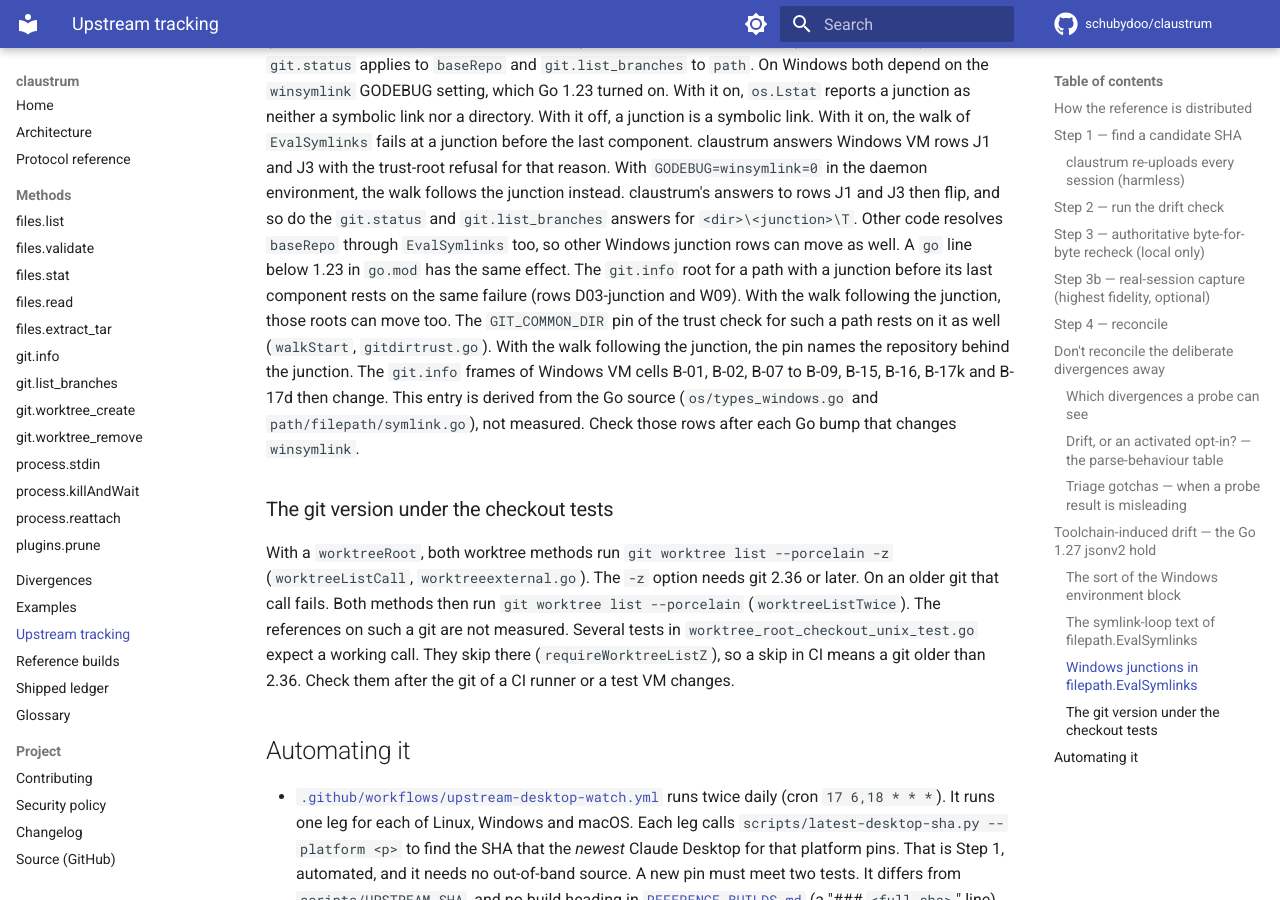
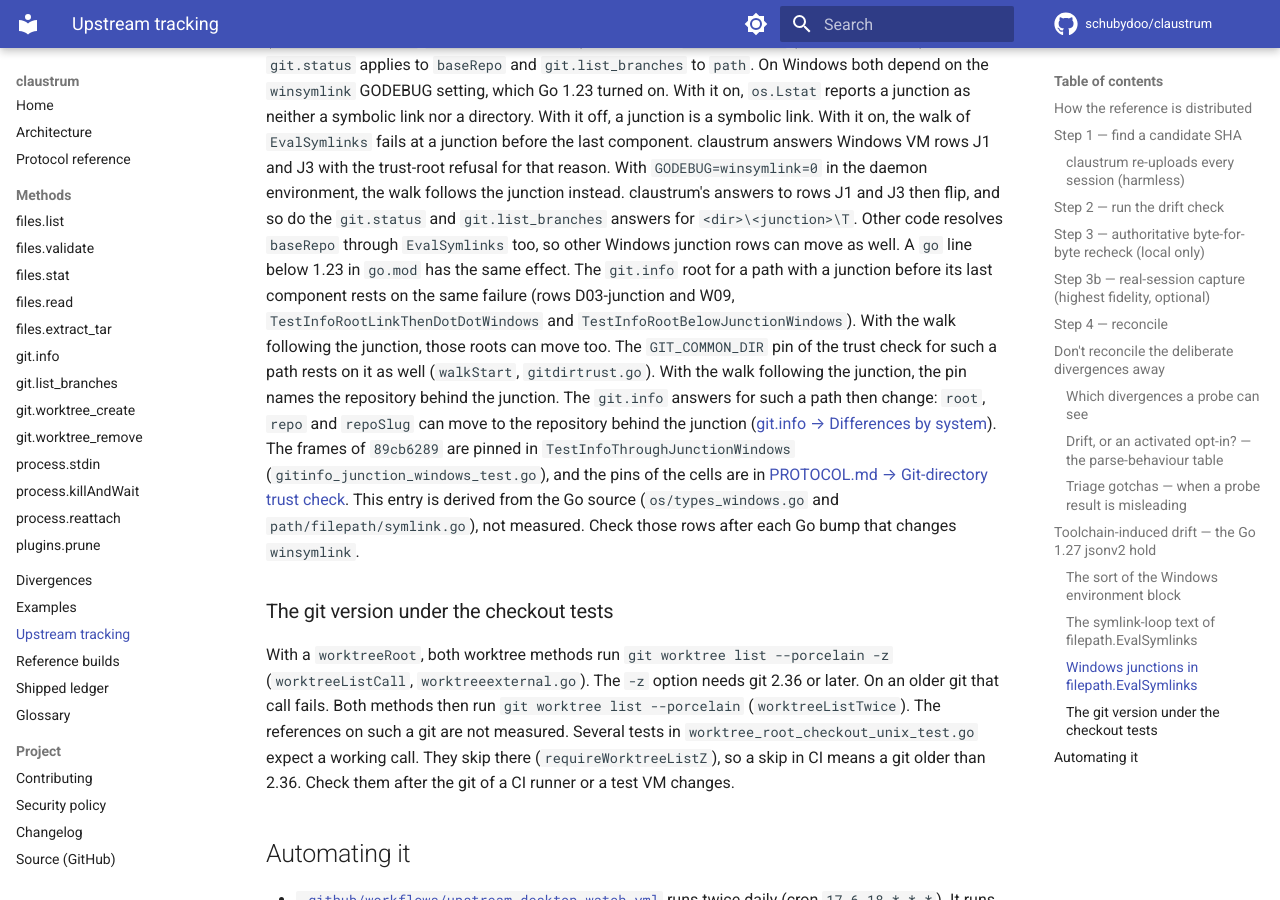
Before and after one commit to schubydoo/claustrum, an MkDocs documentation site: the page built from docs/UPSTREAM-TRACKING.md, in a window 1280 px wide and 900 px high, scrolled down 17605 px. Built offline with MkDocs 1.6.1 and Material for MkDocs 9.7.7, drawn with Linux system fonts in a browser that asks for light colours; comment, search, counter and statistics services are not loaded; some of the changed text lies outside the part shown.

Commit message:
docs: fix the claims of the git.info page found by the claim check
Co-Authored-By: Claude Opus 5.5 <noreply@anthropic.com>

```diff
--- a/docs/UPSTREAM-TRACKING.md
+++ b/docs/UPSTREAM-TRACKING.md
@@ -573,7 +573,7 @@ traps that matter for telling drift from expected:
     part ([PROTOCOL.md](PROTOCOL.md) → `git.status`, rule 6).
 
   See [PROTOCOL.md](PROTOCOL.md) → Git-directory trust check, Hardened git calls
-  and git.info.
+  and [git.info → The root](protocol/git-info.md#the-root).
 - D12 needs a VALID zstd body. The decoder answers an invalid one at 0 s,
   which reads like "no divergence". Also, a zero download timeout frees the body
   read only: the transport still applies `net.Dialer{Timeout: 30s}`,
@@ -808,12 +808,15 @@ so do the `git.status` and `git.list_branches` answers for `<dir>\<junction>\T`.
 Other code resolves `baseRepo` through `EvalSymlinks` too, so other Windows junction
 rows can move as well. A `go` line below 1.23 in `go.mod` has the same effect. The
 `git.info` root for a path with a junction before its last component rests on the
-same failure (rows D03-junction and W09). With the walk following the junction, those
+same failure (rows D03-junction and W09, `TestInfoRootLinkThenDotDotWindows` and `TestInfoRootBelowJunctionWindows`). With the walk following the junction, those
 roots can move too. The `GIT_COMMON_DIR` pin of the trust check for such a path
 rests on it as well (`walkStart`, `gitdirtrust.go`). With the walk following the
-junction, the pin names the repository behind the junction. The `git.info` frames
-of Windows VM cells B-01, B-02, B-07 to B-09, B-15, B-16, B-17k and B-17d then
-change. This
+junction, the pin names the repository behind the junction. The `git.info` answers
+for such a path then change: `root`, `repo` and `repoSlug` can move to the
+repository behind the junction ([git.info → Differences by system](protocol/git-info.md#differences-by-system)).
+The frames of `89cb6289` are pinned in `TestInfoThroughJunctionWindows`
+(`gitinfo_junction_windows_test.go`), and the pins of the cells are in
+[PROTOCOL.md → Git-directory trust check](PROTOCOL.md#git-directory-trust-check). This
 entry is derived from the Go source (`os/types_windows.go` and
 `path/filepath/symlink.go`), not measured. Check those rows after each Go bump that
 changes `winsymlink`.
```
Also changed, not shown: docs/protocol/git-info.md (+7 -7 lines).
